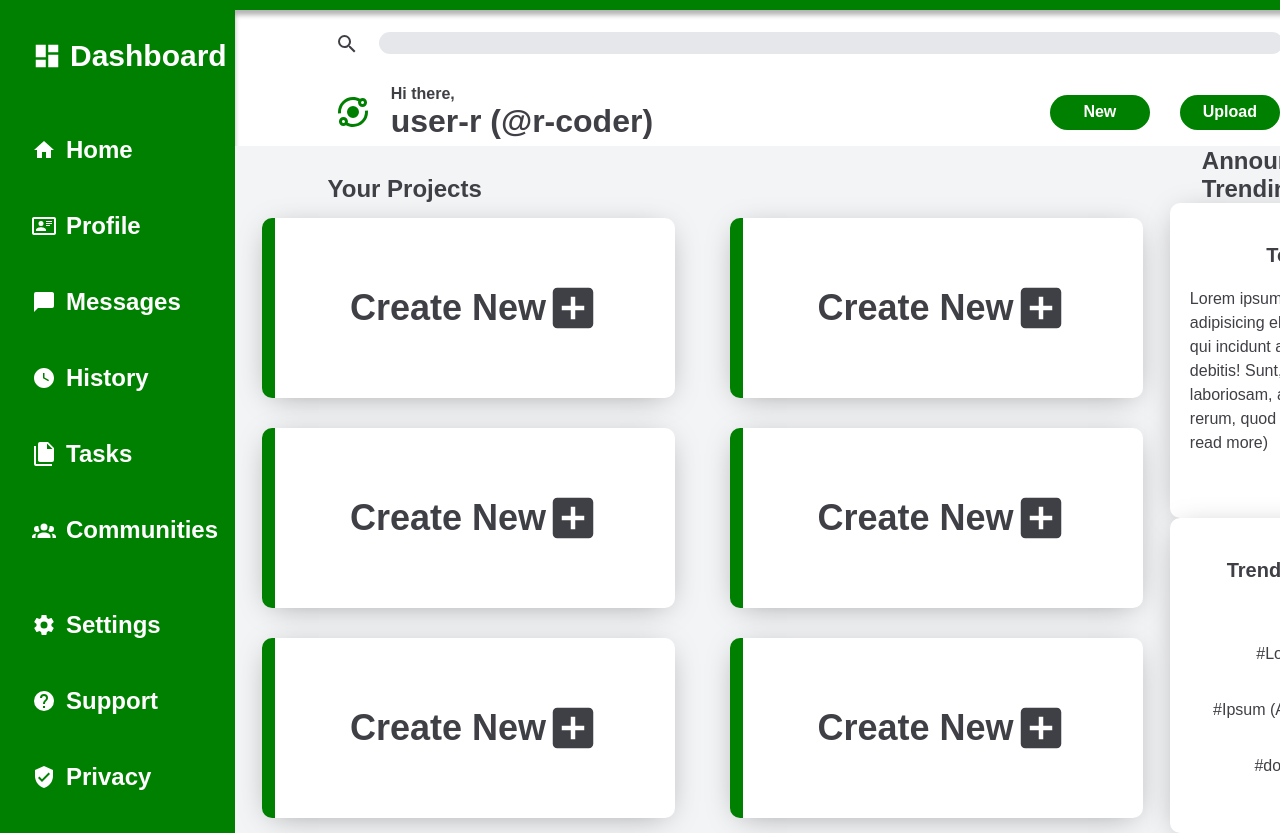
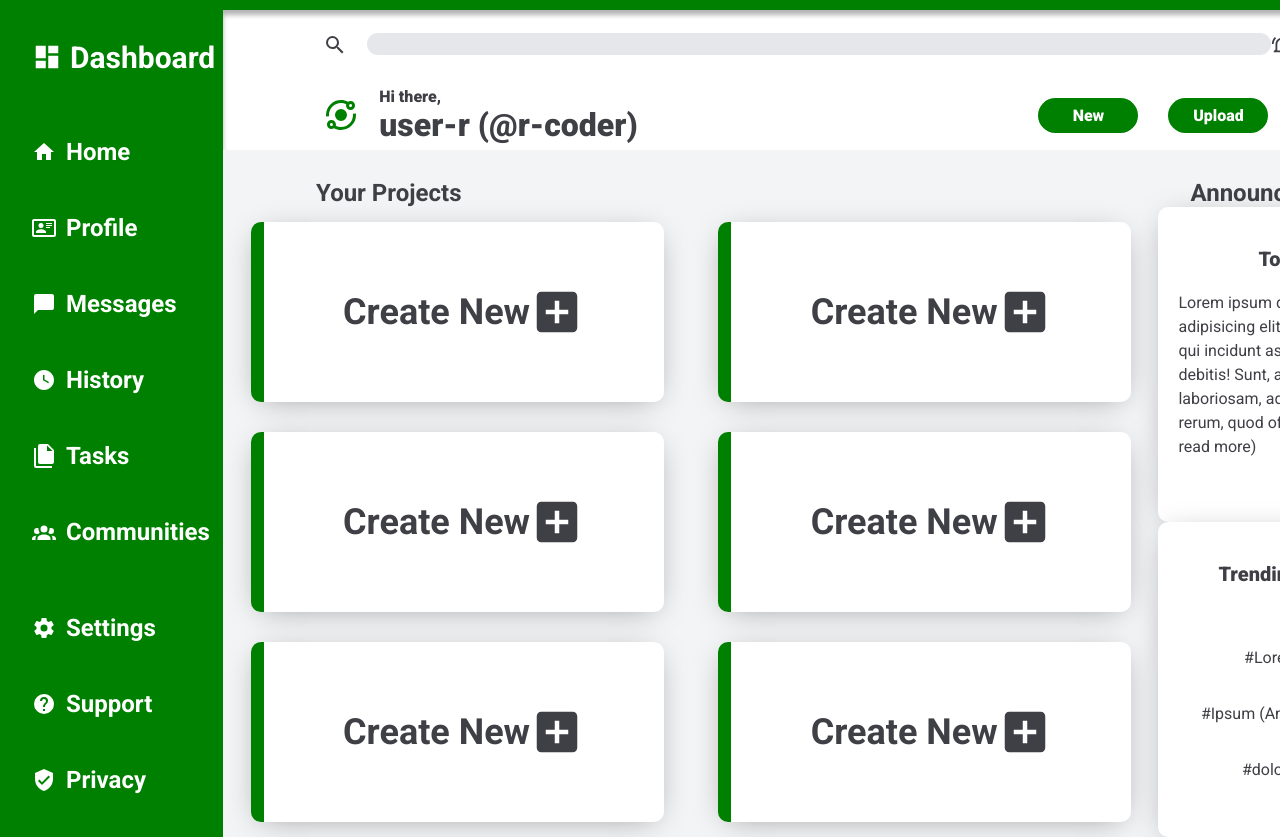
Before and after one commit to rcoderIVIX/Admin, a plain HTML site: page index.html in a window 1280 px wide. Shown: the top 837 px of the page. Drawn offline with Linux system fonts and the light colour scheme.

Commit message:
Changed font to Roboto.

```diff
--- a/style.css
+++ b/style.css
@@ -1,5 +1,8 @@
+@import url('https://fonts.googleapis.com/css2?family=Roboto:ital,wght@0,100;0,300;0,400;0,500;0,700;0,900;1,100;1,300;1,400;1,500;1,700;1,900&display=swap');
+
 *{
-font-family:sans-serif;
+font-family: "Roboto";
+font-style: normal;
 }
 
 body{
@@ -20,7 +23,7 @@ body{
     grid-row: 1/3;
     display: grid;
     text-align: center;
-    font-weight: 900;
+    font-weight: 700;
 
 }
 
@@ -159,7 +162,7 @@ justify-content: flex-end;
     align-items: center;
     justify-content: center;
     font-size: 36px;
-    font-weight: 900;
+    font-weight: 700;
     box-shadow: 0 5px 30px -10px rgba(0, 0, 0, 0.4);
 
 }
@@ -193,7 +196,7 @@ justify-content: flex-end;
 padding-left: 5.8rem;
 font-size: 1.5rem;
 margin: 0px;
-font-weight: 900;
+font-weight: 700;
 
 }
 
@@ -204,7 +207,7 @@ font-weight: 900;
     padding-left: 2rem;
     font-size: 1.5rem;
     margin: 0px;
-    font-weight: 900;
+    font-weight: 700;
 }
 
 .announcements-tag{
```
